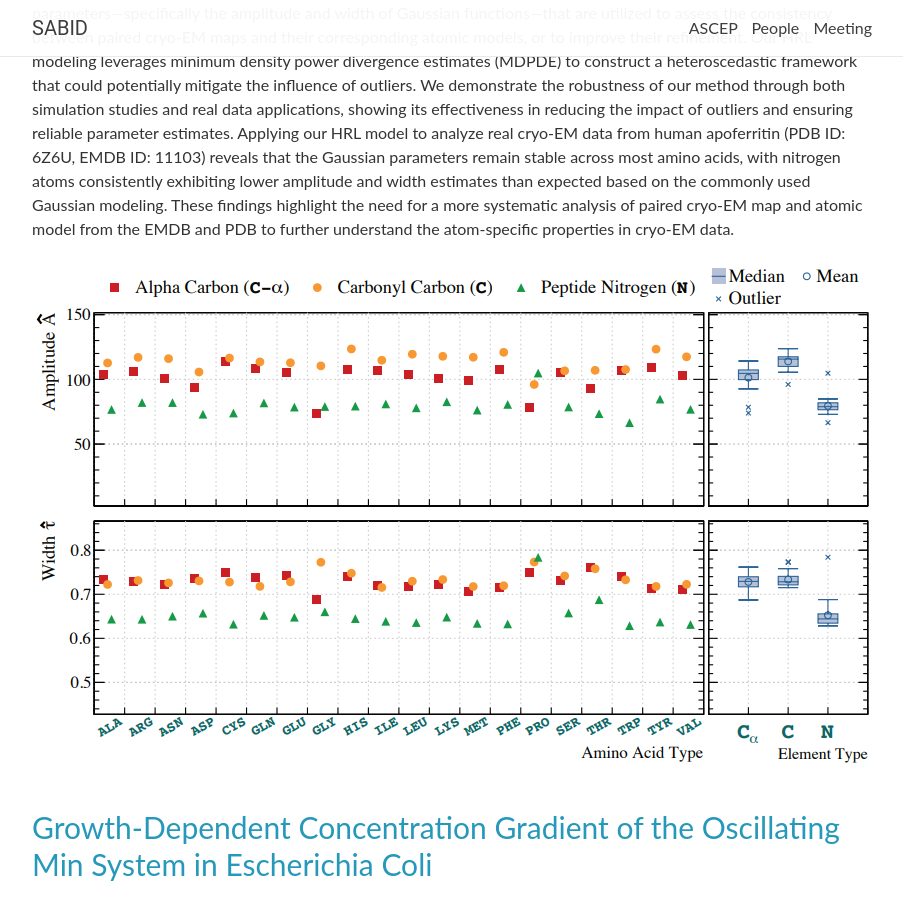
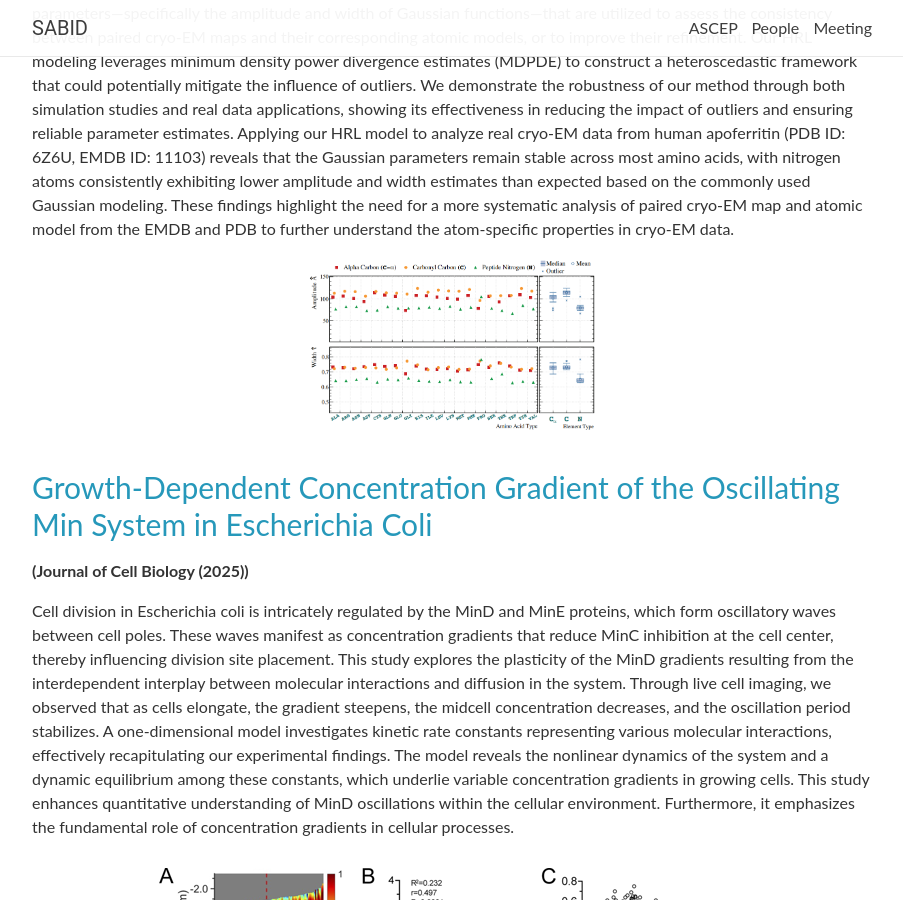
Before and after one commit to sabid-cryoem/sabid-cryoem.github.io, a Jekyll site: the page built from _pages/about.md, in a window 1280 px wide and 900 px high, scrolled down 435 px. Shown: the whole window, without its empty margins (188-1091 px from the left). Built offline with Jekyll 4.4.1, drawn with Linux system fonts in a browser that asks for light colours; nearby versions of some CDN libraries; comment, search, counter and statistics services are not loaded.

Commit message:
Add files via upload

```diff
--- a/_pages/about.md
+++ b/_pages/about.md
@@ -11,12 +11,12 @@ news: true
   <a href="https://www.biorxiv.org/content/10.1101/2025.07.10.664269v1">
     A Hierarchical Robust Linear Model for Cryo-EM Map Analysis</a>
 </h3>
-<strong> (bioRxiv (2025)) </strong>
+<strong style="display:inline;"> (bioRxiv (2025)) </strong>
 <p>Cryo-electron microscopy (cryo-EM) has become a pivotal tool for determining the atomic structures of biological macromolecules. In this paper, we propose a hierarchical robust linear (HRL) model to estimate key atom-specific parameters—specifically the amplitude and width of Gaussian functions—that are utilized to assess the consistency between paired cryo-EM maps and their corresponding atomic models, or to improve their refinement. Our HRL modeling leverages minimum density power divergence estimates (MDPDE) to construct a heteroscedastic framework that could potentially mitigate the influence of outliers. We demonstrate the robustness of our method through both simulation studies and real data applications, showing its effectiveness in reducing the impact of outliers and ensuring reliable parameter estimates. Applying our HRL model to analyze real cryo-EM data from human apoferritin (PDB ID: 6Z6U, EMDB ID: 11103) reveals that the Gaussian parameters remain stable across most amino acids, with nitrogen atoms consistently exhibiting lower amplitude and width estimates than expected based on the commonly used Gaussian modeling. These findings highlight the need for a more systematic analysis of paired cryo-EM map and atomic model from the EMDB and PDB to further understand the atom-specific properties in cryo-EM data. </p>
 
 <div class="row">
     <div class="col-sm mt-3 mt-md-0">
-        <img class="img-fluid rounded z-depth-1" src="{{ '/assets/img/JRL.PNG' | relative_url }}" alt="" title="example image"/>
+        <img class="img-fluid rounded z-depth-1" src="{{ '/assets/img/JRL.PNG' | relative_url }}" alt="" title="example image" style="width:300px; height:auto;"/>
     </div>
 </div>
 
```
